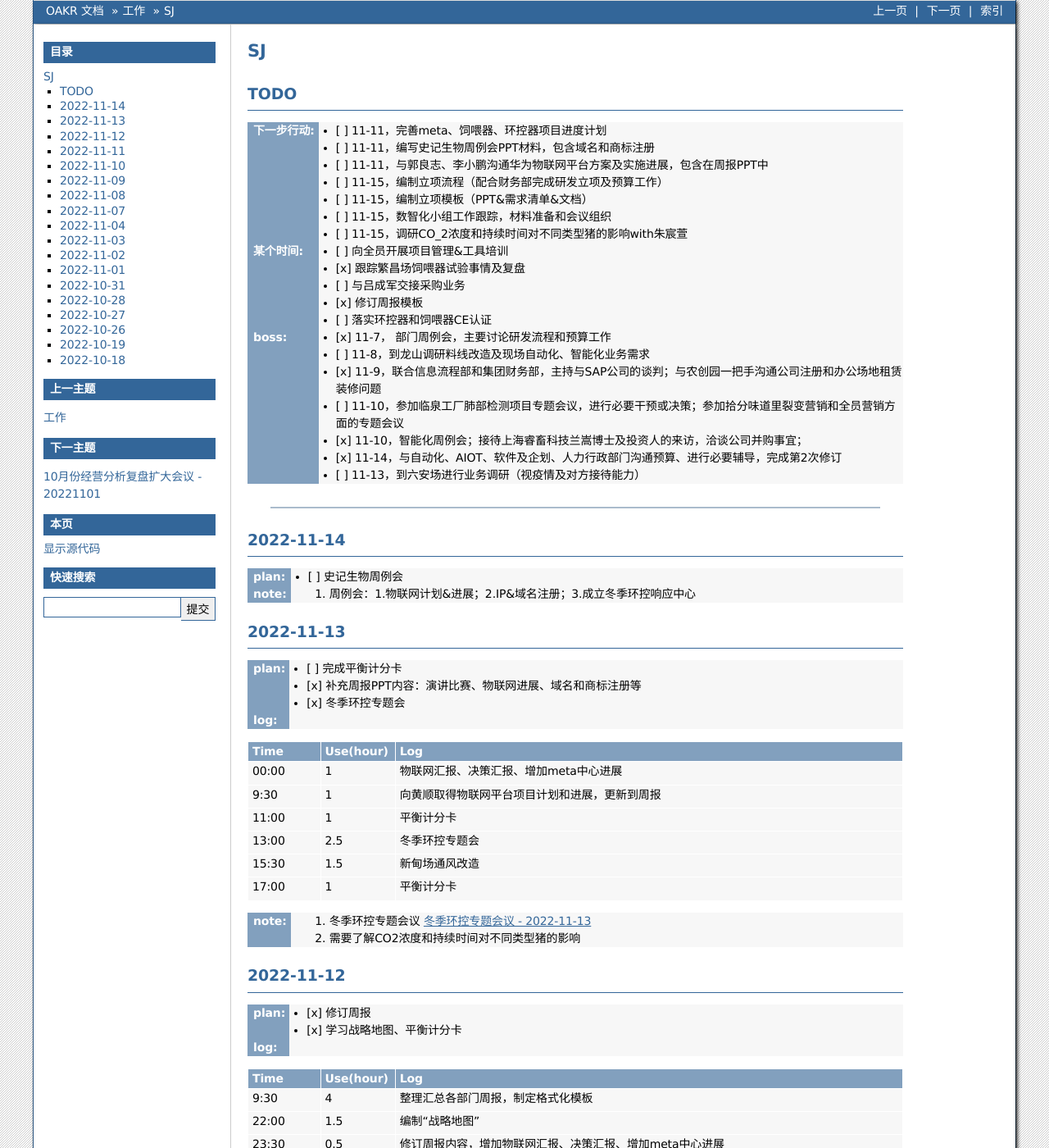
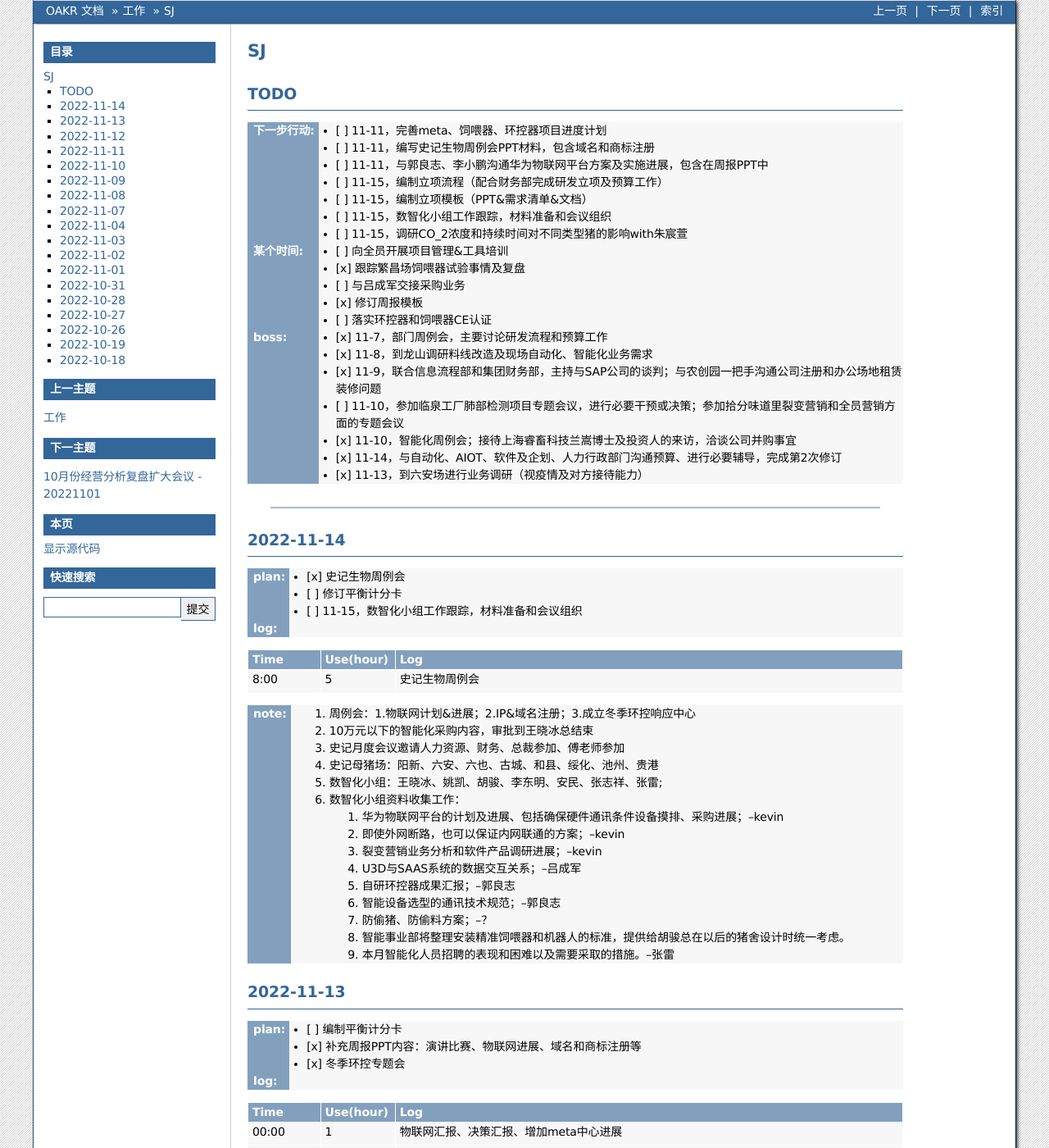
Before and after one commit to cruiurc/cruiurc.github.io, a Sphinx documentation site: the page built from source/work/sj/sj.rst, in a window 1280 px wide and 1400 px high. Shown: the whole window at 82% size. Built offline with Sphinx 7.4.7, drawn with Linux system fonts in a browser that asks for light colours.

Commit message:
20221114 work

```diff
--- a/source/work/sj/sj.rst
+++ b/source/work/sj/sj.rst
@@ -19,28 +19,57 @@ TODO
    - [ ] 落实环控器和饲喂器CE认证
 
 :boss:
-   - [x] 11-7， 部门周例会，主要讨论研发流程和预算工作
-   - [ ] 11-8，到龙山调研料线改造及现场自动化、智能化业务需求
+   - [x] 11-7，部门周例会，主要讨论研发流程和预算工作
+   - [x] 11-8，到龙山调研料线改造及现场自动化、智能化业务需求
    - [x] 11-9，联合信息流程部和集团财务部，主持与SAP公司的谈判；与农创园一把手沟通公司注册和办公场地租赁装修问题
    - [ ] 11-10，参加临泉工厂肺部检测项目专题会议，进行必要干预或决策；参加拾分味道里裂变营销和全员营销方面的专题会议
-   - [x] 11-10，智能化周例会；接待上海睿畜科技兰嵩博士及投资人的来访，洽谈公司并购事宜；
+   - [x] 11-10，智能化周例会；接待上海睿畜科技兰嵩博士及投资人的来访，洽谈公司并购事宜
    - [x] 11-14，与自动化、AIOT、软件及企划、人力行政部门沟通预算、进行必要辅导，完成第2次修订
-   - [ ] 11-13，到六安场进行业务调研（视疫情及对方接待能力）
+   - [x] 11-13，到六安场进行业务调研（视疫情及对方接待能力）
 
 ------
+
+
 
 2022-11-14
 -----------
 :plan:
-   - [ ] 史记生物周例会
+   - [x] 史记生物周例会
+   - [ ] 修订平衡计分卡
+   - [ ] 11-15，数智化小组工作跟踪，材料准备和会议组织
+
+
+:log:
+
+.. csv-table::
+   :header: "Time", "Use(hour)", "Log"
+   :widths: 10, 10, 70
+
+   8:00, 5, 史记生物周例会
 
 :note:
    1. 周例会：1.物联网计划&进展；2.IP&域名注册；3.成立冬季环控响应中心
+   2. 10万元以下的智能化采购内容，审批到王晓冰总结束
+   3. 史记月度会议邀请人力资源、财务、总裁参加、傅老师参加
+   4. 史记母猪场：阳新、六安、六也、古城、和县、绥化、池州、贵港
+   5. 数智化小组：王晓冰、姚凯、胡骏、李东明、安民、张志祥、张雷;
+   6. 数智化小组资料收集工作：
+
+      1. 华为物联网平台的计划及进展、包括确保硬件通讯条件设备摸排、采购进展；--kevin
+      2. 即使外网断路，也可以保证内网联通的方案；--kevin
+      3. 裂变营销业务分析和软件产品调研进展；--kevin
+      4. U3D与SAAS系统的数据交互关系；--吕成军
+      5. 自研环控器成果汇报；--郭良志
+      6. 智能设备选型的通讯技术规范；--郭良志
+      7. 防偷猪、防偷料方案；--？
+      8. 智能事业部将整理安装精准饲喂器和机器人的标准，提供给胡骏总在以后的猪舍设计时统一考虑。
+      9. 本月智能化人员招聘的表现和困难以及需要采取的措施。--张雷
+
 
 2022-11-13
 -----------
 :plan:
-   - [ ] 完成平衡计分卡
+   - [ ] 编制平衡计分卡
    - [x] 补充周报PPT内容：演讲比赛、物联网进展、域名和商标注册等
    - [x] 冬季环控专题会
 
--- a/source/work/sj/topic/冬季环控专题会议-20221113.rst
+++ b/source/work/sj/topic/冬季环控专题会议-20221113.rst
@@ -1,8 +1,6 @@
 冬季环控专题会议 - 2022-11-13
 =============================
 
-9100环控器的控制逻辑
---------------------
 1. 室外温湿度传感器设计中需要做必要遮罩，防止光照、雨雪影响
 2. 优化低温高湿条件下的逻辑
 3. 立刻盘点统计各场区加热装置的部署情况
```
